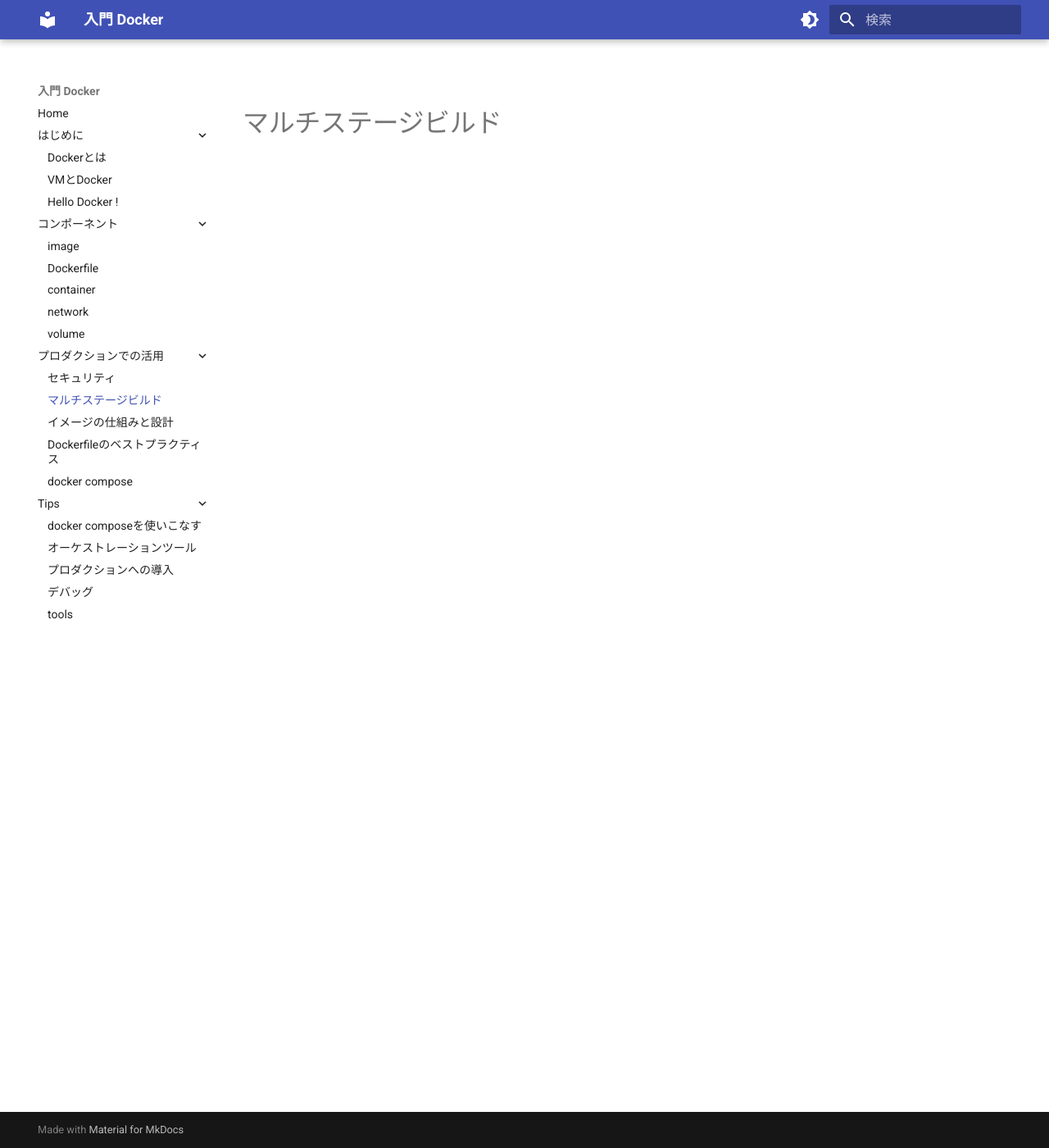
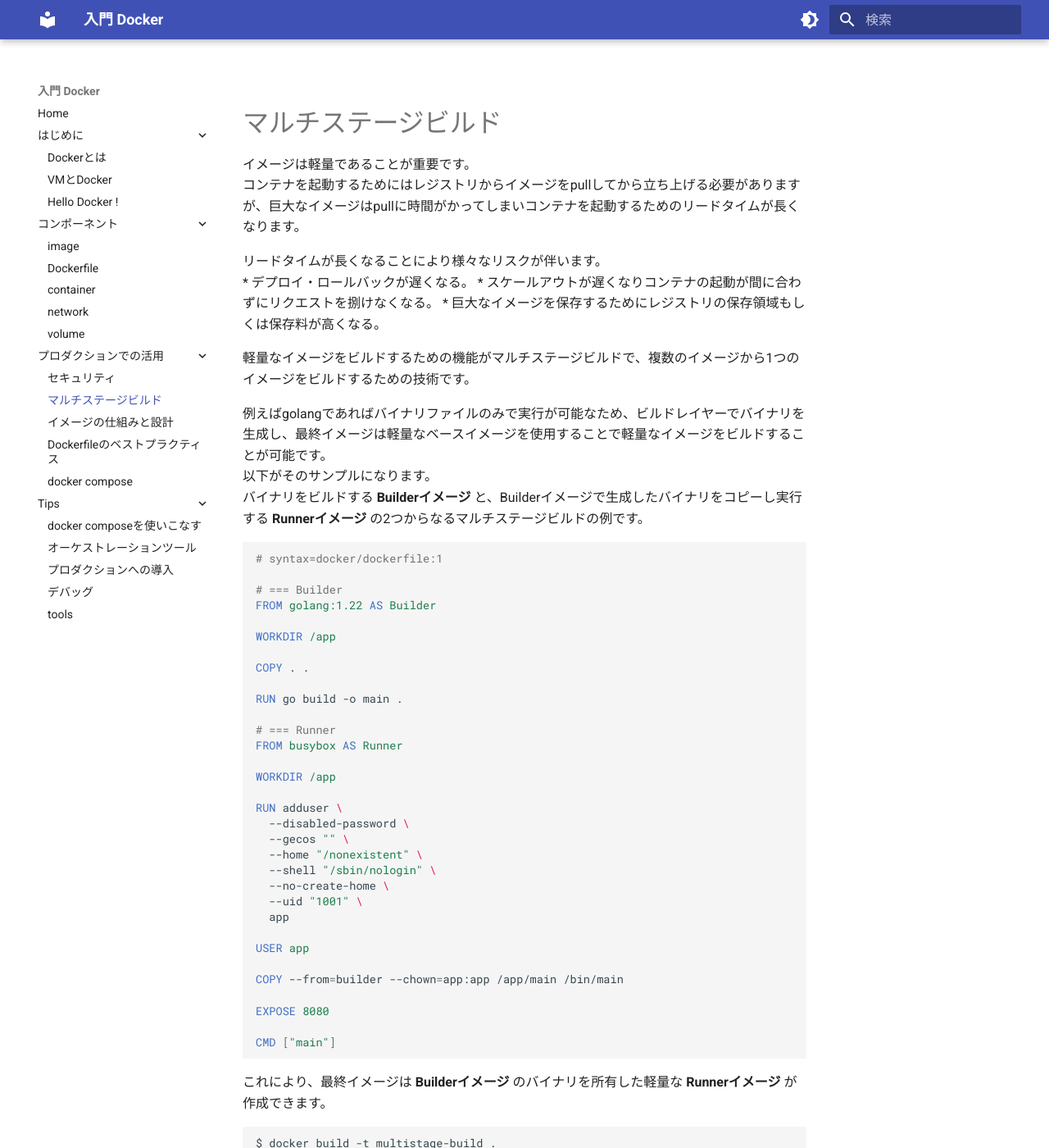
Before and after one commit to y-ohgi/introduction-docker, an MkDocs documentation site: the page built from docs/3_production/multistage-build.md, in a window 1280 px wide and 1400 px high. Shown: the whole window at 82% size. Built offline with MkDocs 1.6.1 and Material for MkDocs 9.7.7, drawn with Linux system fonts in a browser that asks for light colours.

Commit message:
add: multistage-build.md

````diff
--- a/docs/3_production/multistage-build.md
+++ b/docs/3_production/multistage-build.md
@@ -2,3 +2,57 @@
 title: マルチステージビルドについて
 description: イメージの最適化を行うために使用するマルチステージビルドについて紹介します。
 ---
+
+イメージは軽量であることが重要です。
+コンテナを起動するためにはレジストリからイメージをpullしてから立ち上げる必要がありますが、巨大なイメージはpullに時間がかってしまいコンテナを起動するためのリードタイムが長くなります。
+
+リードタイムが長くなることにより様々なリスクが伴います。
+* デプロイ・ロールバックが遅くなる。
+* スケールアウトが遅くなりコンテナの起動が間に合わずにリクエストを捌けなくなる。
+* 巨大なイメージを保存するためにレジストリの保存領域もしくは保存料が高くなる。
+
+軽量なイメージをビルドするための機能がマルチステージビルドで、複数のイメージから1つのイメージをビルドするための技術です。
+
+例えばgolangであればバイナリファイルのみで実行が可能なため、ビルドレイヤーでバイナリを生成し、最終イメージは軽量なベースイメージを使用することで軽量なイメージをビルドすることが可能です。
+以下がそのサンプルになります。
+バイナリをビルドする **Builderイメージ** と、Builderイメージで生成したバイナリをコピーし実行する **Runnerイメージ** の2つからなるマルチステージビルドの例です。
+```Dockerfile
+# syntax=docker/dockerfile:1
+
+# === Builder
+FROM golang:1.22 AS Builder
+
+WORKDIR /app
+
+COPY . .
+
+RUN go build -o main .
+
+# === Runner
+FROM busybox AS Runner
+
+WORKDIR /app
+
+RUN adduser \
+  --disabled-password \
+  --gecos "" \
+  --home "/nonexistent" \
+  --shell "/sbin/nologin" \
+  --no-create-home \
+  --uid "1001" \
+  app
+
+USER app
+
+COPY --from=builder --chown=app:app /app/main /bin/main
+
+EXPOSE 8080
+
+CMD ["main"]
+```
+
+これにより、最終イメージは **Builderイメージ** のバイナリを所有した軽量な **Runnerイメージ** が作成できます。
+
+```
+$ docker build -t multistage-build .
+```
````
